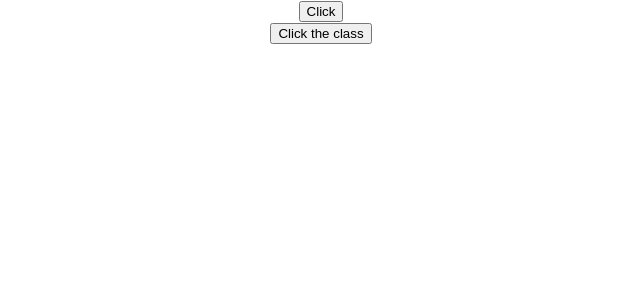
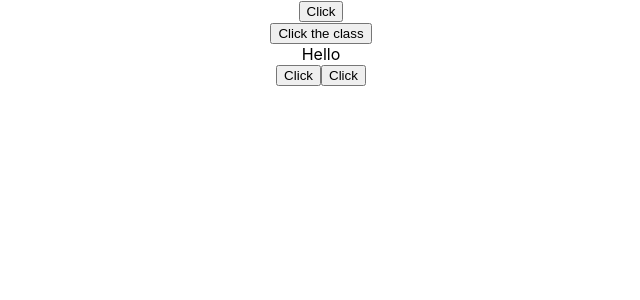
Before and after one commit to grvrjt/react-basics, a React (Create React App) app: page / in a window 1280 px wide. Shown: the top 300 px of the page, without its empty margins (319-959 px from the left). Built offline with nearby package versions, Linux system fonts and the light colour scheme.

Commit message:
binding the event handler

```diff
--- a/src/App.js
+++ b/src/App.js
@@ -2,8 +2,10 @@ import Greet from "./components/Greet";
 import Welcome from "./components/Welcome";
 import Message from "./components/Message";
 import Counter from "./components/Counter";
-import ClassClick from './components/ClassClick';
-import FunctionClick from './components/FunctionClick';
+import ClassClick from "./components/ClassClick";
+import FunctionClick from "./components/FunctionClick";
+import EventBind from "./components/EventBind";
+
 import "./App.css";
 
 function App() {
@@ -29,6 +31,7 @@ function App() {
 
       <FunctionClick />
       <ClassClick />
+      <EventBind />
     </div>
   );
 }
```
